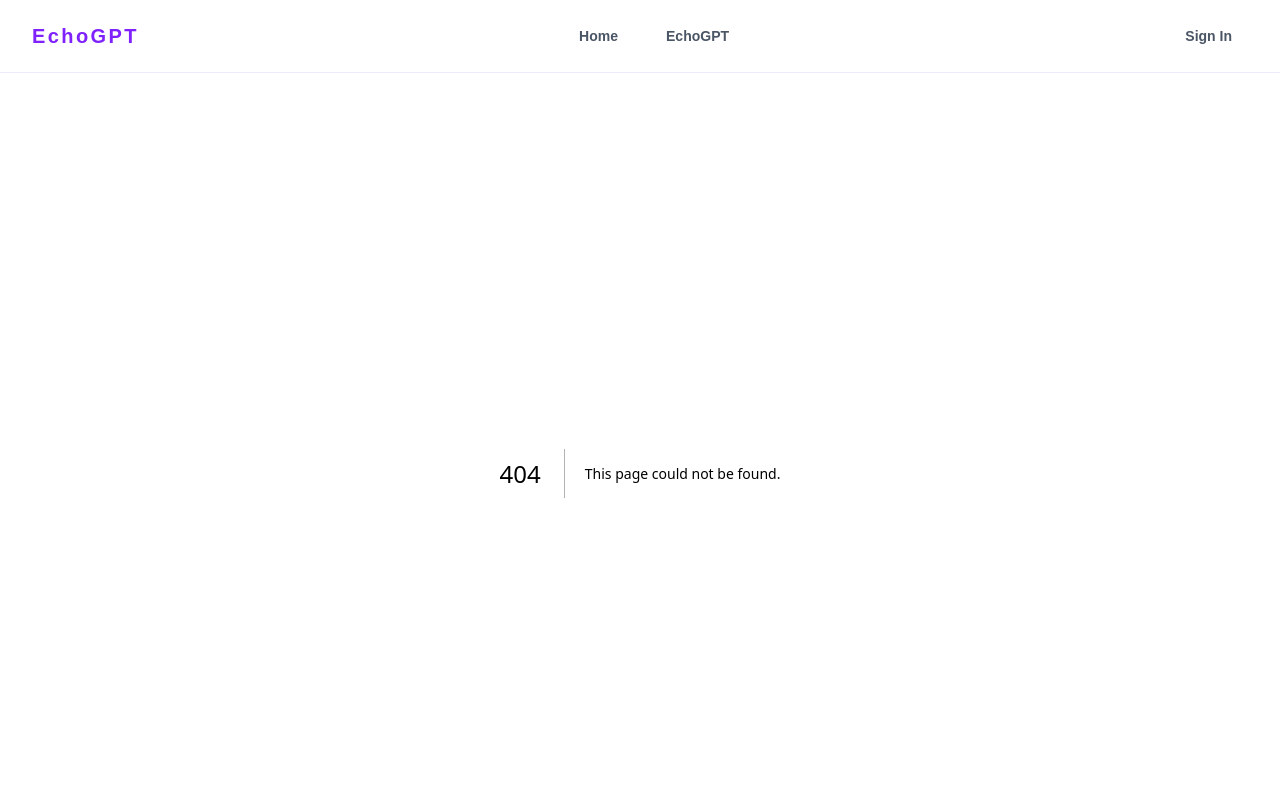
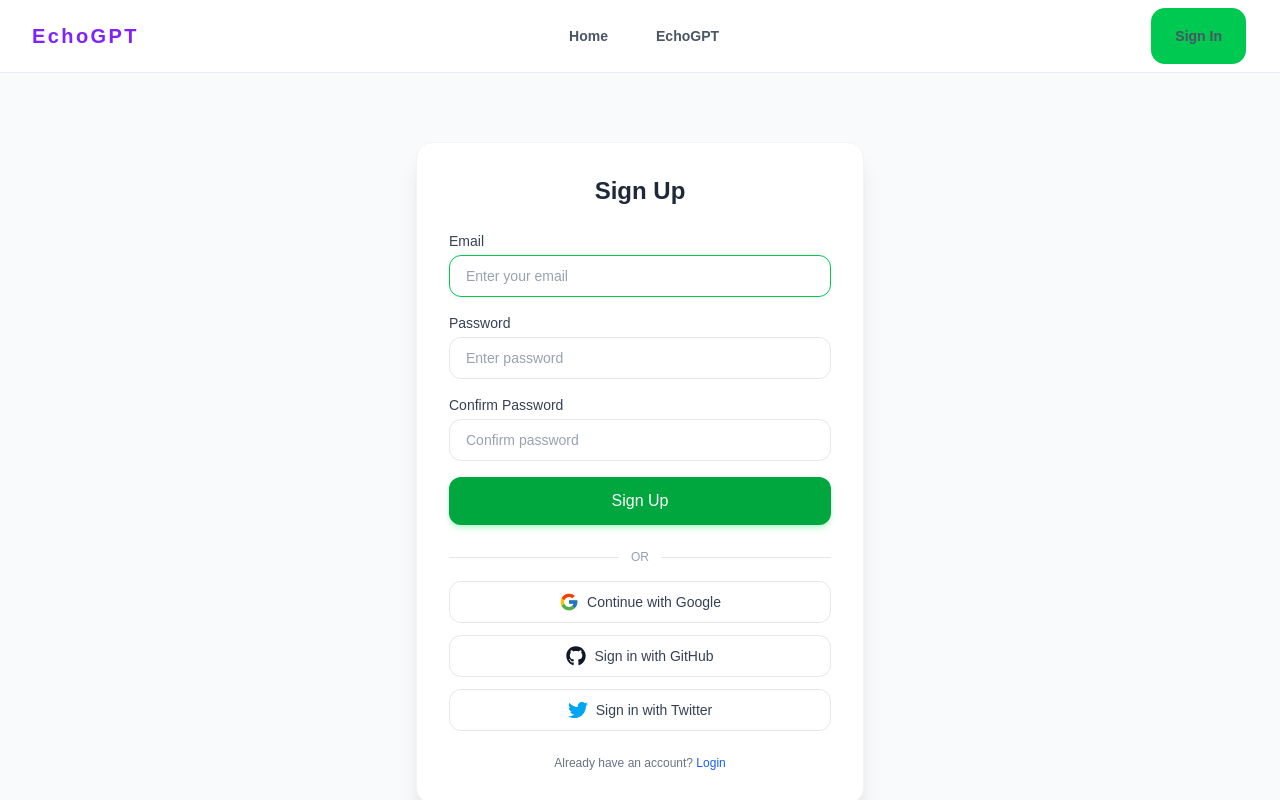
Before and after one commit to saifur2468/Job-Task-3, a Next.js app: page /Register in a window 1280 px wide. Before the commit this address had no page. Shown: the top 800 px of the page. Built offline with nearby package versions, Linux system fonts and the light colour scheme.

Commit message:
feat:add login and Register page

```diff
--- /dev/null
+++ b/app/Register/page.tsx
@@ -0,0 +1,111 @@
+// src/app/signup/page.tsx
+'use client';
+
+import React, { useState } from 'react';
+import { FcGoogle } from 'react-icons/fc';
+import { FaGithub, FaTwitter } from 'react-icons/fa';
+import Link from 'next/link';
+
+export default function SignUpPage() {
+  const [email, setEmail] = useState('');
+  const [password, setPassword] = useState('');
+  const [confirmPassword, setConfirmPassword] = useState('');
+
+  const handleSubmit = (e: React.FormEvent) => {
+    e.preventDefault();
+    // Handle signup logic here
+  };
+
+  return (
+    <div className="min-h-screen flex items-center justify-center bg-gray-50 px-4 py-8">
+      <div className="max-w-md w-full bg-white rounded-2xl shadow-xl border border-gray-100 p-8 space-y-6">
+
+        {/* Title */}
+        <h2 className="text-2xl font-bold text-center text-gray-800">Sign Up</h2>
+
+        {/* Form */}
+        <form onSubmit={handleSubmit} className="space-y-4">
+          <div>
+            <label className="block text-sm font-medium text-gray-700 mb-1">Email</label>
+            <input
+              type="email"
+              value={email}
+              onChange={(e) => setEmail(e.target.value)}
+              placeholder="Enter your email"
+              required
+              className="w-full px-4 py-2.5 rounded-xl border border-green-500 focus:outline-none focus:ring-2 focus:ring-green-400 text-sm text-gray-800 placeholder-gray-400"
+            />
+          </div>
+
+          <div>
+            <label className="block text-sm font-medium text-gray-700 mb-1">Password</label>
+            <input
+              type="password"
+              value={password}
+              onChange={(e) => setPassword(e.target.value)}
+              placeholder="Enter password"
+              required
+              className="w-full px-4 py-2.5 rounded-xl border border-gray-200 focus:outline-none focus:ring-2 focus:ring-green-400 text-sm text-gray-800 placeholder-gray-400"
+            />
+          </div>
+
+          <div>
+            <label className="block text-sm font-medium text-gray-700 mb-1">Confirm Password</label>
+            <input
+              type="password"
+              value={confirmPassword}
+              onChange={(e) => setConfirmPassword(e.target.value)}
+              placeholder="Confirm password"
+              required
+              className="w-full px-4 py-2.5 rounded-xl border border-gray-200 focus:outline-none focus:ring-2 focus:ring-green-400 text-sm text-gray-800 placeholder-gray-400"
+            />
+          </div>
+
+          <button
+            type="submit"
+            className="w-full py-3 bg-green-600 hover:bg-green-700 text-white font-medium rounded-xl shadow-md shadow-green-200 transition-all"
+          >
+            Sign Up
+          </button>
+        </form>
+
+        {/* Divider */}
+        <div className="flex items-center my-4">
+          <div className="flex-grow border-t border-gray-200"></div>
+          <span className="px-3 text-xs text-gray-400 uppercase">or</span>
+          <div className="flex-grow border-t border-gray-200"></div>
+        </div>
+
+        {/* Social Signups */}
+        <div className="space-y-3">
+          {/* Google Button */}
+          <button className="w-full flex items-center justify-center space-x-2 py-2.5 border border-gray-200 rounded-xl hover:bg-gray-50 transition-colors text-sm font-medium text-gray-700">
+            <FcGoogle className="text-xl" />
+            <span>Continue with Google</span>
+          </button>
+
+          {/* GitHub Button */}
+          <button className="w-full flex items-center justify-center space-x-2 py-2.5 border border-gray-200 rounded-xl hover:bg-gray-50 transition-colors text-sm font-medium text-gray-700">
+            <FaGithub className="text-xl text-gray-900" />
+            <span>Sign in with GitHub</span>
+          </button>
+
+          {/* Twitter Button */}
+          <button className="w-full flex items-center justify-center space-x-2 py-2.5 border border-gray-200 rounded-xl hover:bg-gray-50 transition-colors text-sm font-medium text-gray-700">
+            <FaTwitter className="text-xl text-sky-500" />
+            <span>Sign in with Twitter</span>
+          </button>
+        </div>
+
+        {/* Footer Link */}
+        <p className="text-center text-xs text-gray-500 mt-4">
+          Already have an account?{' '}
+          <Link href="/login" className="text-blue-600 font-medium hover:underline">
+            Login
+          </Link>
+        </p>
+
+      </div>
+    </div>
+  );
+}
--- /dev/null
+++ b/app/login/page.tsx
@@ -0,0 +1,98 @@
+
+'use client';
+
+import React, { useState } from 'react';
+import { FcGoogle } from 'react-icons/fc';
+import { FaGithub, FaTwitter } from 'react-icons/fa';
+import Link from 'next/link';
+
+export default function LoginPage() {
+  const [email, setEmail] = useState('');
+  const [password, setPassword] = useState('');
+
+  const handleSubmit = (e: React.FormEvent) => {
+    e.preventDefault();
+    // Handle login logic here
+  };
+
+  return (
+    <div className="min-h-screen flex items-center justify-center bg-gray-50 px-4">
+      <div className="max-w-md w-full bg-white rounded-2xl shadow-xl border border-gray-100 p-8 space-y-6">
+
+        {/* Title */}
+        <h2 className="text-2xl font-bold text-center text-gray-800">Login</h2>
+
+        {/* Form */}
+        <form onSubmit={handleSubmit} className="space-y-4">
+          <div>
+            <label className="block text-sm font-medium text-gray-700 mb-1">Email</label>
+            <input
+              type="email"
+              value={email}
+              onChange={(e) => setEmail(e.target.value)}
+              placeholder="Enter your email"
+              required
+              className="w-full px-4 py-2.5 rounded-xl border border-gray-200 focus:outline-none focus:ring-2 focus:ring-blue-500 text-sm text-gray-800 placeholder-gray-400"
+            />
+          </div>
+
+          <div>
+            <label className="block text-sm font-medium text-gray-700 mb-1">Password</label>
+            <input
+              type="password"
+              value={password}
+              onChange={(e) => setPassword(e.target.value)}
+              placeholder="Enter your password"
+              required
+              className="w-full px-4 py-2.5 rounded-xl border border-gray-200 focus:outline-none focus:ring-2 focus:ring-blue-500 text-sm text-gray-800 placeholder-gray-400"
+            />
+          </div>
+
+          <button
+            type="submit"
+            className="w-full py-3 bg-blue-600 hover:bg-blue-700 text-white font-medium rounded-xl shadow-md shadow-blue-200 transition-all"
+          >
+            Login
+          </button>
+        </form>
+
+        {/* Divider */}
+        <div className="flex items-center my-4">
+          <div className="flex-grow border-t border-gray-200"></div>
+          <span className="px-3 text-xs text-gray-400 uppercase">or</span>
+          <div className="flex-grow border-t border-gray-200"></div>
+        </div>
+
+        {/* Social Logins */}
+        <div className="space-y-3">
+          {/* Google Button */}
+          <button className="w-full flex items-center justify-center space-x-2 py-2.5 border border-gray-200 rounded-xl hover:bg-gray-50 transition-colors text-sm font-medium text-gray-700">
+            <FcGoogle className="text-xl" />
+            <span>Continue with Google</span>
+          </button>
+
+          {/* GitHub Button */}
+          <button className="w-full flex items-center justify-center space-x-2 py-2.5 border border-gray-200 rounded-xl hover:bg-gray-50 transition-colors text-sm font-medium text-gray-700">
+            <FaGithub className="text-xl text-gray-900" />
+            <span>Sign in with GitHub</span>
+          </button>
+
+          {/* Twitter Button */}
+          <button className="w-full flex items-center justify-center space-x-2 py-2.5 border border-gray-200 rounded-xl hover:bg-gray-50 transition-colors text-sm font-medium text-gray-700">
+            <FaTwitter className="text-xl text-sky-500" />
+            <span>Sign in with Twitter</span>
+          </button>
+        </div>
+
+        {/* Footer Link */}
+        <p className="text-center text-xs text-gray-500 mt-4">
+          Don't have an account?{' '}
+          <Link href="/signup" className="text-blue-600 font-medium hover:underline">
+            Sign up
+          </Link>
+        </p>
+
+      </div>
+    </div>
+  );
+}
--- a/app/src/landingpage/navbar/navbar.tsx
+++ b/app/src/landingpage/navbar/navbar.tsx
@@ -13,6 +13,7 @@ const navItems = [
     label: "EchoGPT",
     href: "/dashboard",
   },
+
 ];
 
 export default function Navbar() {
@@ -23,19 +24,18 @@ export default function Navbar() {
     <header className="sticky top-0 z-50 border-b border-violet-100 bg-white/90 backdrop-blur-xl">
       <div className="mx-auto flex h-[72px] max-w-7xl items-center justify-between px-4 sm:px-6 lg:px-8">
 
+        {/* Logo */}
         <Link
           href="/"
           className="flex items-center gap-3"
           onClick={() => setIsOpen(false)}
         >
-
-
           <span className="text-xl font-bold tracking-[0.12em] text-violet-600">
             EchoGPT
           </span>
         </Link>
 
-
+        {/* Desktop Nav Links */}
         <nav className="hidden items-center gap-2 md:flex">
           {navItems.map((item) => {
             const isActive =
@@ -59,21 +59,17 @@ export default function Navbar() {
           })}
         </nav>
 
-
-        <div className="hidden items-center gap-3 md:flex">
-
-          <button
-            type="button"
-            className="rounded-xl px-4 py-2.5 text-sm font-semibold text-gray-600 transition hover:bg-gray-100"
+        {/* Desktop Sign In Button */}
+        <div className="hidden border-2 rounded-2xl bg-green-500 text-white p-2 items-center gap-3 md:flex">
+          <Link
+            href="/Register"
+            className="rounded-xl px-4 py-2.5 text-sm font-semibold text-gray-600 transition"
           >
             Sign In
-          </button>
-
-
-
+          </Link>
         </div>
 
-
+        {/* Mobile Menu Toggle Button */}
         <button
           type="button"
           onClick={() => setIsOpen(!isOpen)}
@@ -116,14 +112,13 @@ export default function Navbar() {
             })}
 
             <div className="mt-2 flex flex-col gap-2 border-t border-gray-100 pt-3">
-              <button
-                type="button"
+              <Link
+                href="/login"
+                onClick={() => setIsOpen(false)}
                 className="rounded-xl px-4 py-3 text-left text-sm font-semibold text-gray-600 hover:bg-gray-100"
               >
                 Sign In
-              </button>
-
-
+              </Link>
             </div>
           </nav>
         </div>
--- a/package.json
+++ b/package.json
@@ -15,6 +15,7 @@
     "next": "16.3.6",
     "react": "19.2.8",
     "react-dom": "19.2.8",
+    "react-icons": "^5.7.0",
     "react-simple-typewriter": "^5.0.1",
     "swiper": "^14.2.0"
   },
```
Also changed, not shown: 1 other file (tests, documents, lock files or other folders).
